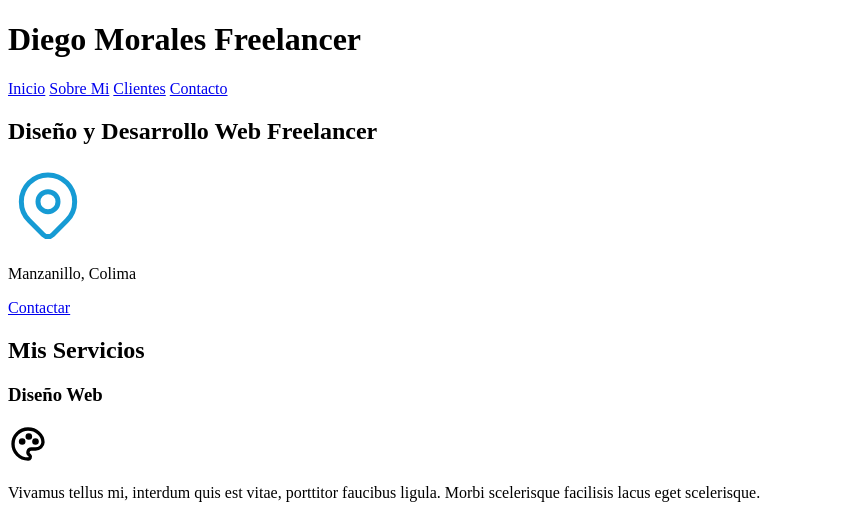
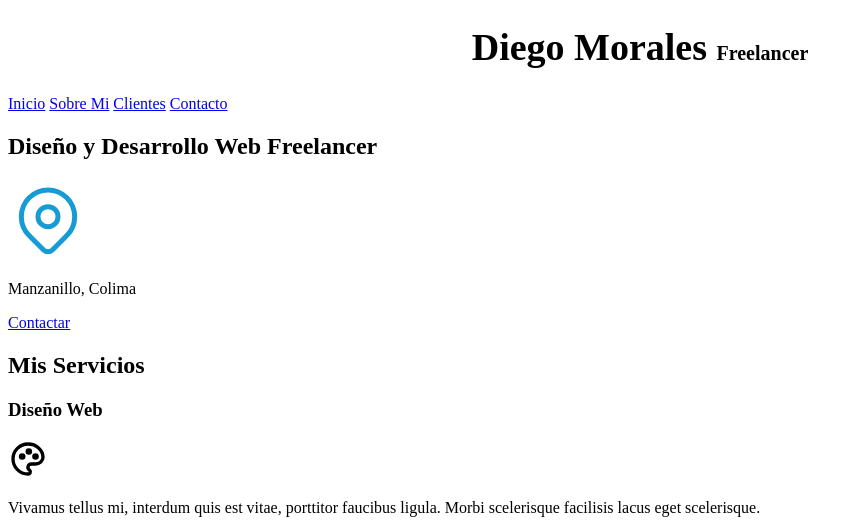
Before and after one commit to diegoa-mg/primer_sitio_web, a plain HTML site: page index.html in a window 1280 px wide. Shown: the top 523 px of the page, without its empty margins (0-863 px from the left). Drawn offline with Linux system fonts and the light colour scheme.

Commit message:
Avances CSS

```diff
--- /dev/null
+++ b/css/styles.css
@@ -0,0 +1,21 @@
+html {
+    font-size: 62.5%;
+}
+
+body {
+    font-size: 16px; /* 1rem = 10px */
+}
+
+h1 {
+    text-align: center;
+    color: rgb(0, 0, 0);
+    font-size: 3.8rem;
+}
+
+h1 span {
+    font-size: 2rem;
+}
+
+p {
+    font-style: "Roboto";
+}
--- a/index.html
+++ b/index.html
@@ -1,13 +1,18 @@
 <!DOCTYPE html>
 <html lang="es">
+
 <head>
     <meta charset="UTF-8">
     <meta name="viewport" content="width=device-width, initial-scale=1.0">
     <title>Diseñador Freelancer</title>
+    <link rel="preload" href="css/styles.css" as="style">
+    <link href="css/styles.css" rel="stylesheet">
+
 </head>
+
 <body>
     <header>
-        <h1>Diego Morales Freelancer</h1>
+        <h1>Diego Morales <span>Freelancer</span></h1>
     </header>
 
     <nav> <!-- Menú de Navegación -->
```
